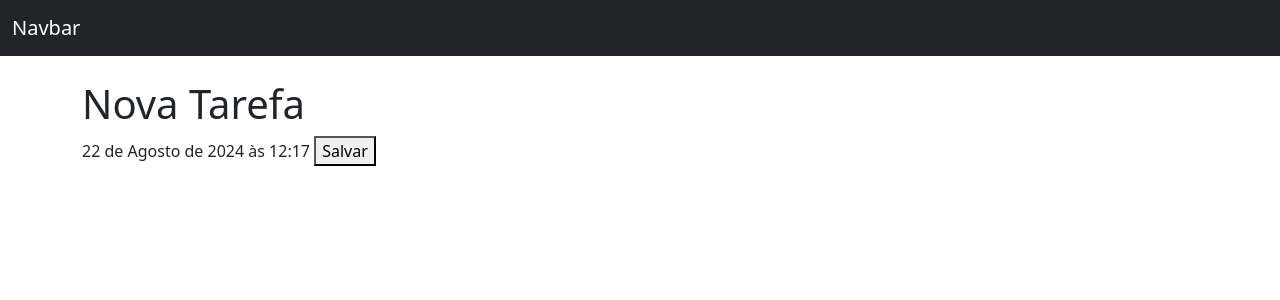
After one commit to andersonr-odrigo/Checklist-de-Tarefas, a Django app: template Django_YT/Progressao/paginas/templates/todos/formulario_todo.html in a window 1280 px wide. The commit adds this page. Shown: the top 300 px of the page. Run offline with Django 5.2, Linux system fonts and the light colour scheme; the template is opened without the code that fills it: values that come from a table or form of the project are taken from there, others are empty; data comes from the database, SQL or seed files in the repository; both versions use the stored data as it was after the commit.

Commit message:
Adicionando os estudos do terceiro dia no repositório

```diff
--- a/Django_YT/Progressao/paginas/models.py
+++ b/Django_YT/Progressao/paginas/models.py
@@ -4,7 +4,7 @@ from django.db import models
 # Create your models here.
 class Todo(models.Model):
     titulo = models.CharField(max_length=100, null=False, blank=False)
-    data_criacao = models.DateTimeField(auto_now_add=True, null=False, blank=False)
+    data_criacao = models.DateTimeField(auto_now_add=False, null=False, blank=False)
     data_entrega = models.DateField(null=False, blank=False)
     data_finalizacao = models.DateField(
         null=True,
--- /dev/null
+++ b/Django_YT/Progressao/paginas/templates/todos/formulario_todo.html
@@ -0,0 +1,31 @@
+<!DOCTYPE html>
+<html lang="pt-br">
+  <head>
+    <meta charset="utf-8">
+    <meta name="viewport" content="width=device-width, initial-scale=1">
+    <title>TWTodos - Nova Tarefa</title>
+    <link href="https://cdn.jsdelivr.net/npm/bootstrap@5.3.3/dist/css/bootstrap.min.css" rel="stylesheet" integrity="sha384-QWTKZyjpPEjISv5WaRU9OFeRpok6YctnYmDr5pNlyT2bRjXh0JMhjY6hW+ALEwIH" crossorigin="anonymous">
+  </head>
+  <body>
+    <nav class="navbar bg-dark mb-4" data-bs-theme="dark">
+        <div class="container-fluid">
+          <a class="navbar-brand" href="#">Navbar</a>
+        </div>
+    </nav>
+
+    <main class="container">
+        <h1>Nova Tarefa</h1>
+
+        <form>
+          {% csrf_token %}
+          {{ todo.data_criacao }}
+
+          <button type="submit">Salvar</button>
+        </form>
+
+
+    </main>
+
+    <script src="https://cdn.jsdelivr.net/npm/bootstrap@5.3.3/dist/js/bootstrap.bundle.min.js" integrity="sha384-YvpcrYf0tY3lHB60NNkmXc5s9fDVZLESaAA55NDzOxhy9GkcIdslK1eN7N6jIeHz" crossorigin="anonymous"></script>
+  </body>
+</html>
--- a/Django_YT/Progressao/paginas/templates/todos/lista_todo.html
+++ b/Django_YT/Progressao/paginas/templates/todos/lista_todo.html
@@ -16,7 +16,8 @@
     <main class="container">
         <h1>Lista de Tarefas</h1>
 
-        {% if todos %}
+        {% if todo_list %}
+        <!-- O  todo_list ao lado se refere à classe Todo da views + a classe herdada ListView, ficando "todo_list" -->
             <table class="table">
                 <thead>
                   <tr>
@@ -30,7 +31,7 @@
                 </thead>
                 <tbody>
 
-                    {% for todo in todos %}
+                    {% for todo in todo_list %}
                         <tr>
                             <th scope="row">{{ todo.pk }}</th>
                             <td>{{ todo.titulo }}</td>
--- a/Django_YT/Progressao/paginas/urls.py
+++ b/Django_YT/Progressao/paginas/urls.py
@@ -3,5 +3,6 @@ from .views import *
 
 urlpatterns = [
     path("", home, name="inicio"),
-    path("lista_tarefas/", TodoListView.as_view(template_name="todos/lista_todo.html"), name="lista"),
+    path("lista_tarefas/", TodoListView.as_view(template_name="todos/lista_todo.html"), name="lista_tarefa"),
+    path("create/", TodoCreate, name="criacao_tarefa"),
 ]
```
Also changed, not shown: Django_YT/Progressao/paginas/views.py (+13 -3 lines), Django_YT/Progressao/db.sqlite3.
